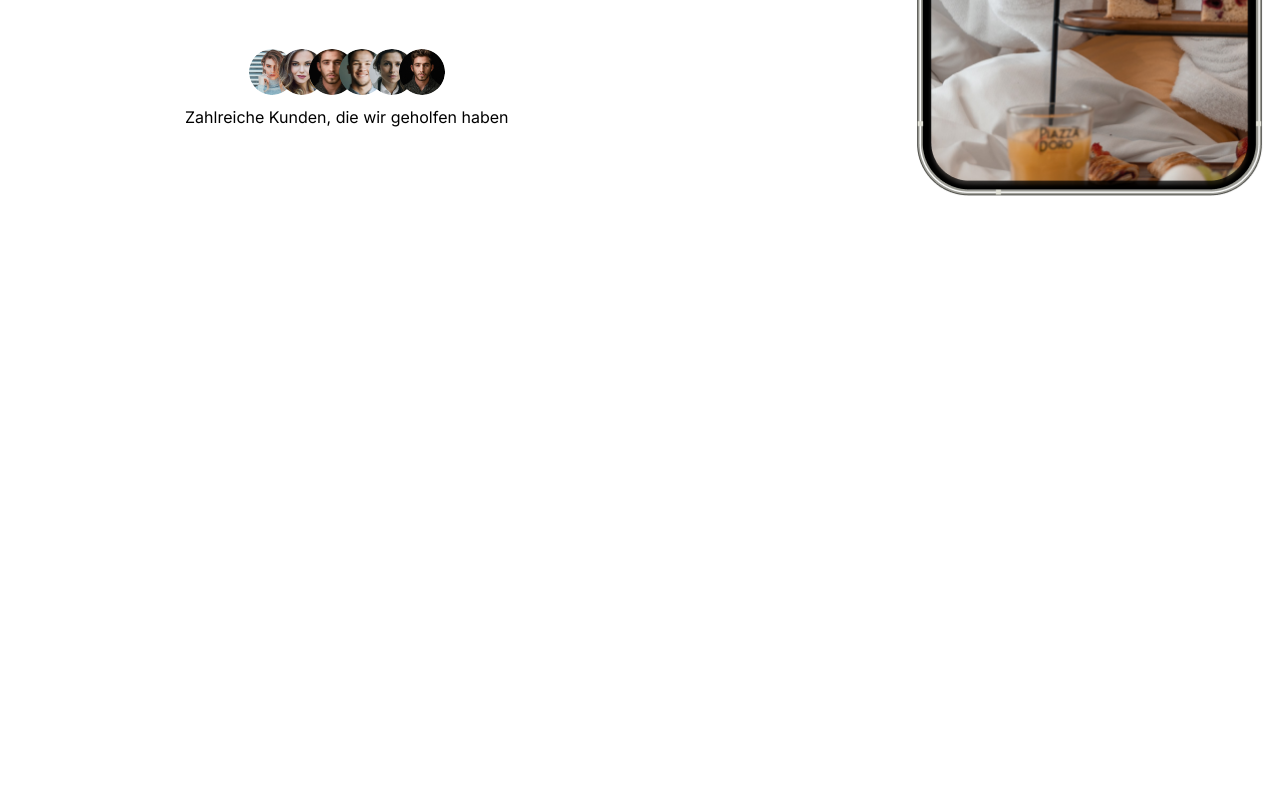
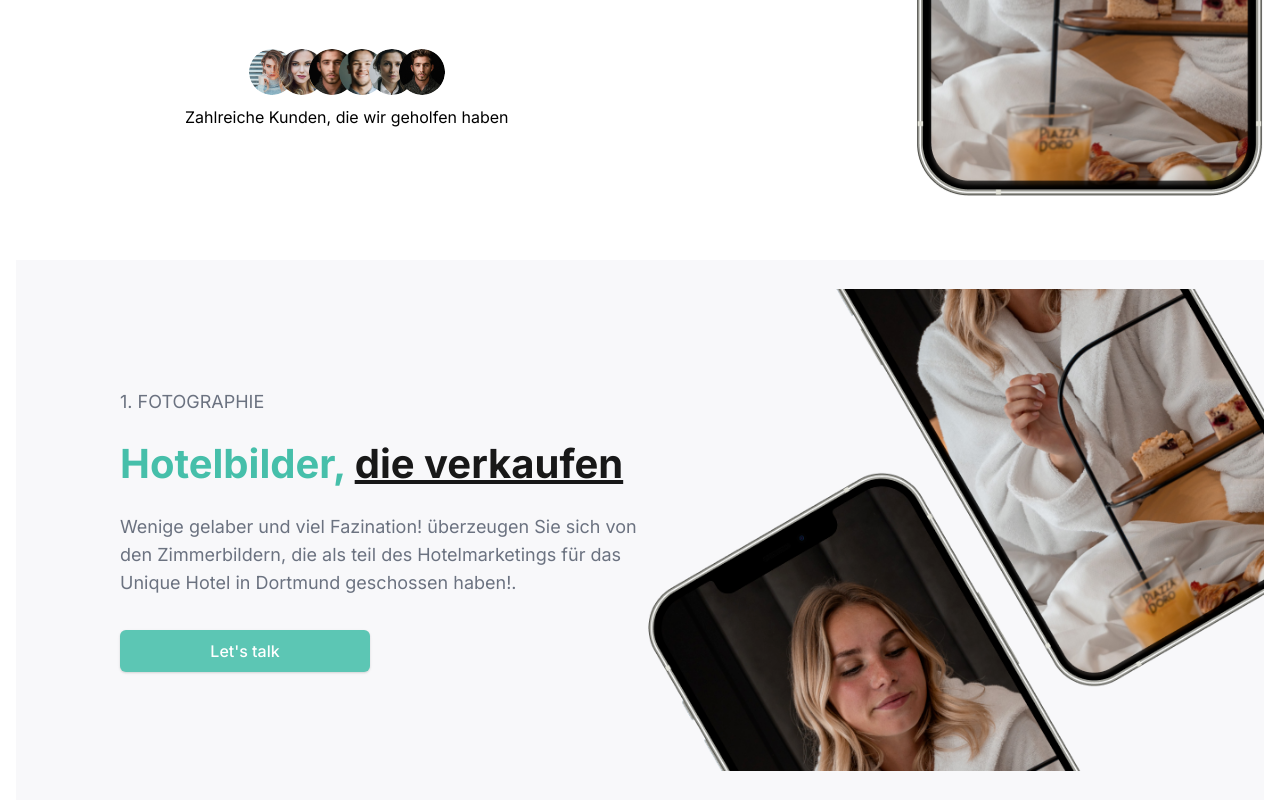
Before and after one commit to nhanlnt-96/hotelagency-landing-page, a Vue app: page / in a window 1280 px wide. Shown: the part 689-1489 px from the top of the page. Before the commit the page ends 949 px from the top, so only its background shows below. Built offline with nearby package versions, Linux system fonts and the light colour scheme.

Commit message:
add fotographie component

```diff
--- a/src/App.vue
+++ b/src/App.vue
@@ -2,16 +2,19 @@
   <div class="px-2 sm:px-4">
     <header-comp />
     <banner-comp />
+    <fotographie-comp />
   </div>
 </template>
 
 <script>
 import HeaderComp from "@/components/headerComp/HeaderComp";
 import BannerComp from "@/components/bannerComp/BannerComp";
+import FotographieComp from "@/components/fotographieComp/FotographieComp";
 
 export default {
   name: "App",
   components: {
+    FotographieComp,
     BannerComp,
     HeaderComp,
   },
--- /dev/null
+++ b/src/components/fotographieComp/FotographieComp.vue
@@ -0,0 +1,56 @@
+<template>
+  <div
+    class="container mx-auto bg-ha-gray-light lg:py-6 xl:min-h-[540px] w-full flex justify-center items-center flex-col lg:flex-row"
+  >
+    <div
+      class="w-full lg:pl-10 xl:pl-[104px] lg:w-6/12 flex justify-center items-center lg:items-start flex-col p-6 lg:p-0"
+    >
+      <p
+        class="uppercase text-base md:text-lg font-normal text-ha-gray-lightest text-center lg:text-left"
+      >
+        1. Fotographie
+      </p>
+      <h6
+        class="text-ha-secondary font-bold text-3xl text-center lg:text-left text-2xl md:text-[40px] md:leading-[48px] mt-3 md:mt-6"
+      >
+        Hotelbilder, <span class="text-ha-dark underline">die verkaufen</span>
+      </h6>
+      <p
+        class="font-normal text-base md:text-lg text-ha-gray-lightest mt-[25px] mb-[33px] text-center lg:text-left"
+      >
+        Wenige gelaber und viel Fazination! überzeugen Sie sich von den
+        Zimmerbildern, die als teil des Hotelmarketings für das Unique Hotel in
+        Dortmund geschossen haben!.
+      </p>
+      <button-comp label="Let's talk" />
+    </div>
+    <div
+      class="w-full lg:w-6/12 flex justify-center lg:justify-end items-center"
+    >
+      <image-ratio
+        :image-src="RightSideImage"
+        image-alt="right-side-image"
+        :image-height="540"
+        :image-width="700"
+      />
+    </div>
+  </div>
+</template>
+
+<script>
+import RightSideImage from "@/assets/images/fotographie/right-image.png";
+import ButtonComp from "@/components/buttonComp/ButtonComp";
+import ImageRatio from "@/components/imageRatio/ImageRatio";
+
+export default {
+  name: "FotographieComp",
+  components: { ImageRatio, ButtonComp },
+  data() {
+    return {
+      RightSideImage,
+    };
+  },
+};
+</script>
+
+<style scoped></style>
```
Also changed, not shown: src/assets/images/fotographie/right-image.png (added).
